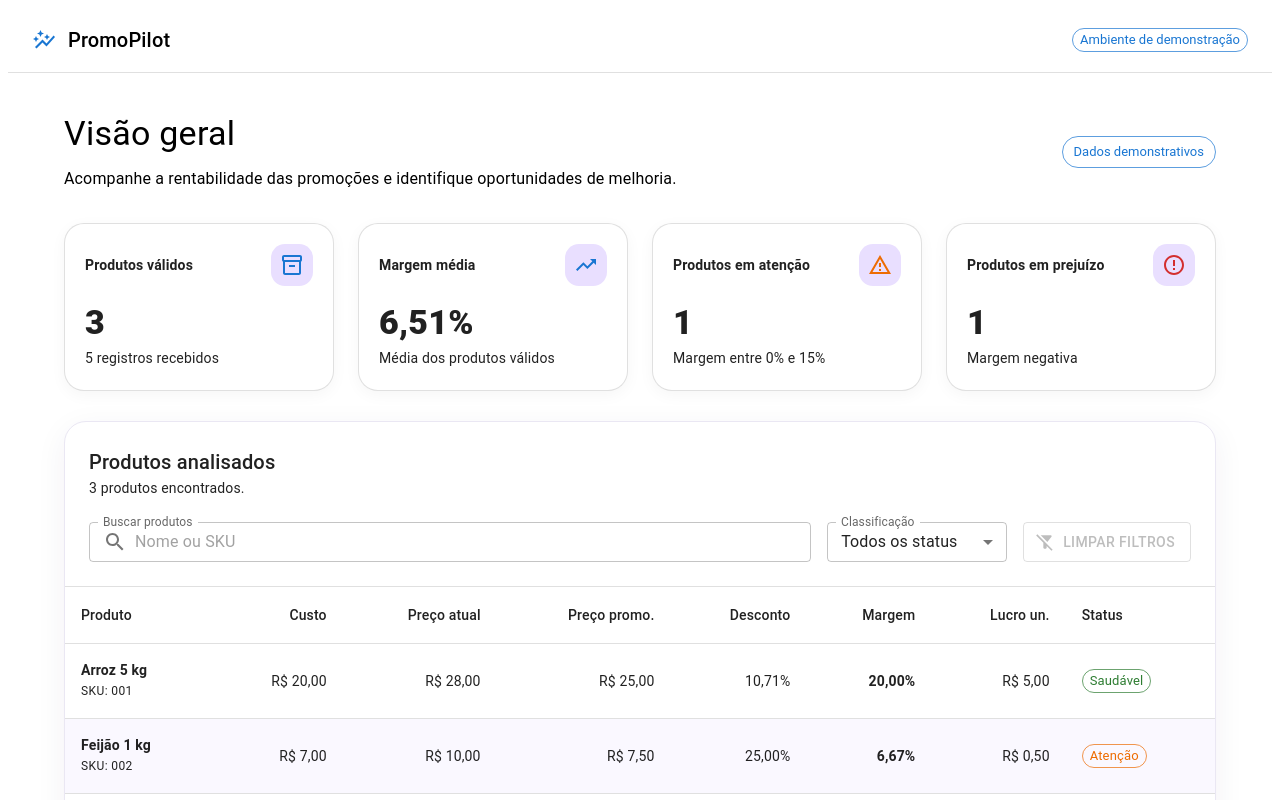
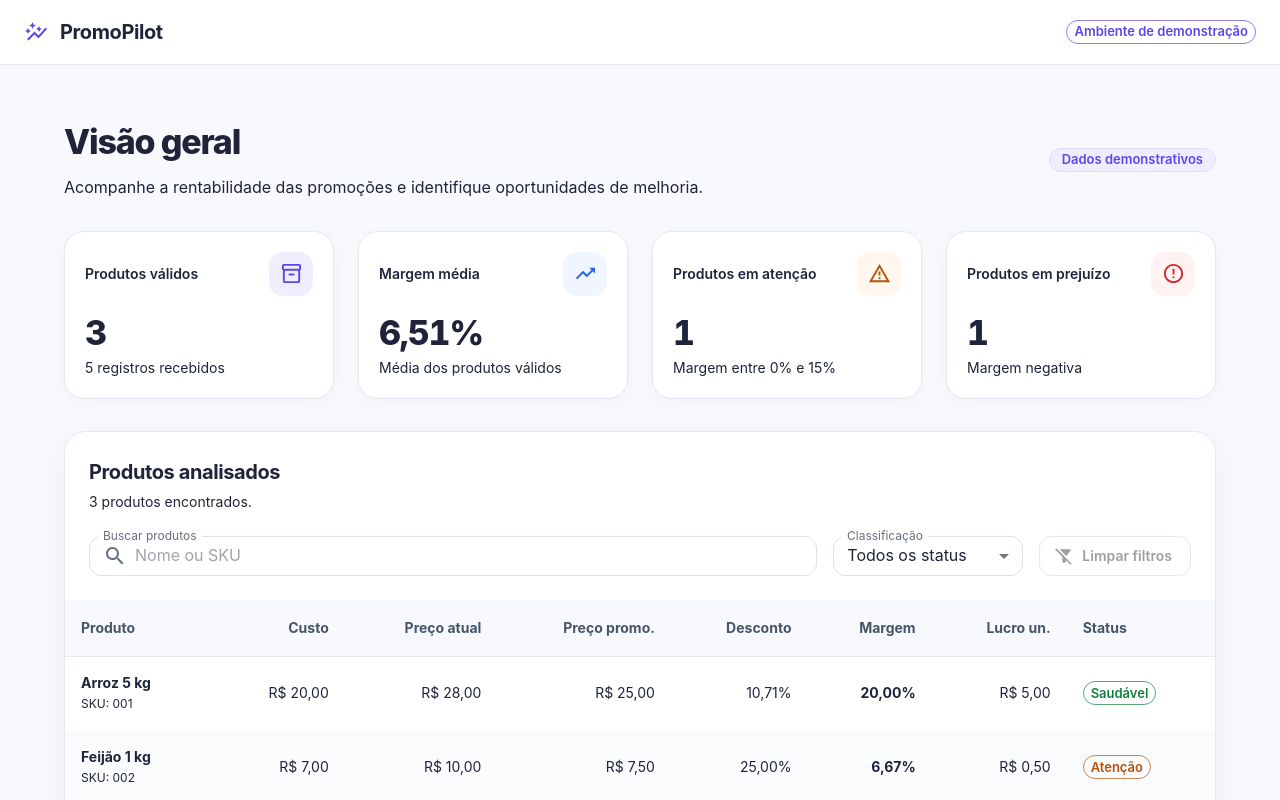
Before and after one commit to rebgois/promopilot, a React (Vite) app: page / in a window 1280 px wide. Shown: the top 800 px of the page. Built offline with nearby package versions, Linux system fonts and the light colour scheme.

Commit message:
style(dashboard): aprimora identidade visual e hierarquia dos indicadores

```diff
--- a/src/app/App.tsx
+++ b/src/app/App.tsx
@@ -4,26 +4,49 @@ import {
   Box,
   Chip,
   Container,
+  CssBaseline,
   Stack,
+  ThemeProvider,
   Toolbar,
   Typography,
 } from "@mui/material";
+
+import AutoGraphIcon from "@mui/icons-material/AutoGraph";
+
 import { Dashboard } from "../features/promotions/components/Dashboard";
-import AutoGraphIcon from "@mui/icons-material/AutoGraph";
+import { theme } from "./theme";
 
 export function App() {
   return (
-    <Box sx={{ minHeight: "100vh" }}>
+    <ThemeProvider theme={theme}>
+      <CssBaseline />
+
+      <Box
+        sx={{
+          minHeight: "100vh",
+          bgcolor: "background.default",
+        }}
+      >
         <AppBar
           position="static"
           color="inherit"
           elevation={0}
-        sx={{ borderBottom: 1, borderColor: "divider" }}
+          sx={{
+            bgcolor: "background.paper",
+            borderBottom: 1,
+            borderColor: "divider",
+          }}
         >
           <Toolbar>
-          <AutoGraphIcon color="primary" sx={{ mr: 1.5 }} />
+            <AutoGraphIcon
+              color="primary"
+              sx={{ mr: 1.5 }}
+            />
 
-          <Typography variant="h6" sx={{ flexGrow: 1 }}>
+            <Typography
+              variant="h6"
+              sx={{ flexGrow: 1 }}
+            >
               PromoPilot
             </Typography>
 
@@ -36,12 +59,17 @@ export function App() {
           </Toolbar>
         </AppBar>
 
-      <Container maxWidth="lg" sx={{ py: 5 }}>
+        <Container
+          maxWidth="lg"
+          sx={{
+            py: { xs: 3, md: 5 },
+          }}
+        >
           <Stack spacing={3}>
             <Dashboard />
-
           </Stack>
         </Container>
       </Box>
+    </ThemeProvider>
   );
 }
--- a/src/app/theme.ts
+++ b/src/app/theme.ts
@@ -1,35 +1,36 @@
 
 import { alpha, createTheme } from "@mui/material/styles";
 
-const primary = "#5B21D8";
+const primary = "#6045E8";
 
 export const theme = createTheme({
   palette: {
     mode: "light",
     primary: {
       main: primary,
-      light: "#8B5CF6",
-      dark: "#4C1D95",
+      light: "#8B78F5",
+      dark: "#4931C4",
     },
     background: {
-      default: "#F8F7FF",
+      default: "#F8F9FC",
       paper: "#FFFFFF",
     },
     text: {
-      primary: "#17132B",
-      secondary: "#69647E",
+      primary: "#20243A",
+      secondary: "#647084",
     },
     success: {
       main: "#15803D",
     },
     warning: {
-      main: "#D97706",
+      main: "#B45309",
     },
     error: {
       main: "#DC2626",
     },
-    divider: "#EAE7F3",
+    divider: "#E6E8EF",
   },
+
   typography: {
     fontFamily: '"Inter", "Roboto", sans-serif',
     h4: {
@@ -45,28 +46,41 @@ export const theme = createTheme({
       fontWeight: 600,
     },
   },
+
   shape: {
-    borderRadius: 16,
+    borderRadius: 14,
   },
+
   components: {
     MuiCssBaseline: {
       styleOverrides: {
+        html: {
+          minHeight: "100%",
+          backgroundColor: "#F8F9FC",
+        },
         body: {
-          backgroundColor: "#F8F7FF",
+          minHeight: "100vh",
+          margin: 0,
+          backgroundColor: "#F8F9FC",
+        },
+        "#root": {
+          minHeight: "100vh",
         },
       },
     },
+
     MuiPaper: {
       styleOverrides: {
         root: {
           backgroundImage: "none",
         },
         outlined: {
-          borderColor: "#EAE7F3",
+          borderColor: "#E6E8EF",
           borderRadius: 20,
         },
       },
     },
+
     MuiCard: {
       styleOverrides: {
         root: {
@@ -74,15 +88,17 @@ export const theme = createTheme({
         },
       },
     },
+
     MuiButton: {
       styleOverrides: {
         root: {
           borderRadius: 12,
           paddingInline: 18,
+          minHeight: 40,
           boxShadow: "none",
         },
         outlined: {
-          borderColor: alpha(primary, 0.3),
+          borderColor: "#D8DCE7",
           "&:hover": {
             borderColor: primary,
             backgroundColor: alpha(primary, 0.04),
@@ -90,20 +106,22 @@ export const theme = createTheme({
         },
       },
     },
+
     MuiOutlinedInput: {
       styleOverrides: {
         root: {
           borderRadius: 12,
           backgroundColor: "#FFFFFF",
           "& .MuiOutlinedInput-notchedOutline": {
-            borderColor: "#E1DDED",
+            borderColor: "#DDE1EA",
           },
           "&:hover .MuiOutlinedInput-notchedOutline": {
-            borderColor: "#A78BFA",
+            borderColor: "#A99CF5",
           },
         },
       },
     },
+
     MuiChip: {
       styleOverrides: {
         root: {
@@ -112,27 +130,30 @@ export const theme = createTheme({
         },
       },
     },
+
     MuiTableHead: {
       styleOverrides: {
         root: {
-          backgroundColor: "#F3EFFF",
+          backgroundColor: "#F8F9FC",
         },
       },
     },
+
     MuiTableCell: {
       styleOverrides: {
         head: {
-          color: "#30265A",
+          color: "#475569",
           fontWeight: 700,
-          borderBottom: "1px solid #EAE7F3",
+          borderBottom: "1px solid #E6E8EF",
         },
       },
     },
+
     MuiTableRow: {
       styleOverrides: {
         root: {
           "&.MuiTableRow-hover:hover": {
-            backgroundColor: "#F5F1FF",
+            backgroundColor: "#F5F6FA",
           },
         },
       },
--- a/src/features/promotions/components/Dashboard.tsx
+++ b/src/features/promotions/components/Dashboard.tsx
@@ -12,10 +12,11 @@ import Inventory2OutlinedIcon from "@mui/icons-material/Inventory2Outlined";
 import TrendingUpOutlinedIcon from "@mui/icons-material/TrendingUpOutlined";
 import WarningAmberOutlinedIcon from "@mui/icons-material/WarningAmberOutlined";
 import ErrorOutlineOutlinedIcon from "@mui/icons-material/ErrorOutlineOutlined";
-import { usePromotionFiltersStore } from "../store/src/features/promotions/store/usePromotionFiltersStore";
+
 import products from "../data/products.json";
 import { analyzePromotions } from "../domain/analyzePromotions";
 import { formatPercentage } from "../utils/formatters";
+import { usePromotionFiltersStore } from "../store/src/features/promotions/store/usePromotionFiltersStore";
 
 import { MetricCard } from "./MetricCard";
 import { PromotionsTable } from "./PromotionsTable";
@@ -39,7 +40,6 @@ export function Dashboard() {
       ? "—"
       : formatPercentage(summary.averageMargin);
 
-  // Estado compartilhado com o assistente
   const search = usePromotionFiltersStore(
     (state) => state.search,
   );
@@ -48,7 +48,6 @@ export function Dashboard() {
     (state) => state.statusFilter,
   );
 
-  // Ações para atualizar os filtros
   const setSearch = usePromotionFiltersStore(
     (state) => state.setSearch,
   );
@@ -61,7 +60,6 @@ export function Dashboard() {
     (state) => state.clearFilters,
   );
 
-  // Filtragem dos produtos analisados
   const filteredProducts = useMemo(() => {
     const normalizedSearch = search
       .trim()
@@ -86,25 +84,31 @@ export function Dashboard() {
 
   return (
     <Stack spacing={4}>
-      {/* Cabeçalho do dashboard */}
-      <Box>
       <Stack
         direction={{ xs: "column", sm: "row" }}
         spacing={2}
         sx={{
-            justifyContent: "space-between",
           alignItems: {
             xs: "flex-start",
             sm: "center",
           },
+          justifyContent: "space-between",
+          pt: { xs: 1, md: 2 },
         }}
       >
         <Box>
-            <Typography variant="h4" gutterBottom>
+          <Typography
+            variant="h4"
+            component="h1"
+            gutterBottom
+          >
             Visão geral
           </Typography>
 
-            <Typography color="text.secondary">
+          <Typography
+            variant="body1"
+            color="text.secondary"
+          >
             Acompanhe a rentabilidade das promoções
             e identifique oportunidades de melhoria.
           </Typography>
@@ -112,13 +116,17 @@ export function Dashboard() {
 
         <Chip
           label="Dados demonstrativos"
-            variant="outlined"
-            color="primary"
+          size="small"
+          sx={{
+            bgcolor: "#F0EDFF",
+            color: "#6045E8",
+            fontWeight: 600,
+            border: "1px solid #E3DCFF",
+            px: 0.5,
+          }}
         />
       </Stack>
-      </Box>
 
-      {/* Indicadores comerciais */}
       <Box
         sx={{
           display: "grid",
@@ -134,40 +142,35 @@ export function Dashboard() {
           title="Produtos válidos"
           value={summary.valid}
           description={`${summary.total} registros recebidos`}
-          icon={
-            <Inventory2OutlinedIcon color="primary" />
-          }
+          tone="purple"
+          icon={<Inventory2OutlinedIcon />}
         />
 
         <MetricCard
           title="Margem média"
           value={averageMargin}
           description="Média dos produtos válidos"
-          icon={
-            <TrendingUpOutlinedIcon color="primary" />
-          }
+          tone="blue"
+          icon={<TrendingUpOutlinedIcon />}
         />
 
         <MetricCard
           title="Produtos em atenção"
           value={summary.warning}
           description="Margem entre 0% e 15%"
-          icon={
-            <WarningAmberOutlinedIcon color="warning" />
-          }
+          tone="orange"
+          icon={<WarningAmberOutlinedIcon />}
         />
 
         <MetricCard
           title="Produtos em prejuízo"
           value={summary.loss}
           description="Margem negativa"
-          icon={
-            <ErrorOutlineOutlinedIcon color="error" />
-          }
+          tone="red"
+          icon={<ErrorOutlineOutlinedIcon />}
         />
       </Box>
 
-      {/* Tabela de produtos analisados */}
       <PromotionsTable
         products={filteredProducts}
         search={search}
@@ -177,12 +180,10 @@ export function Dashboard() {
         onClearFilters={clearFilters}
       />
 
-      {/* Registros inválidos */}
       <InvalidPromotions
         products={analysis.invalidProducts}
       />
 
-      {/* Assistente comercial */}
       <Suspense fallback={null}>
         <AssistantChat />
       </Suspense>
--- a/src/features/promotions/components/MetricCard.tsx
+++ b/src/features/promotions/components/MetricCard.tsx
@@ -21,36 +21,26 @@ interface MetricCardProps {
 
 const toneStyles = {
   purple: {
-    background: "#F4EFFF",
-    border: "#DDD0FF",
-    icon: "#5B21D8",
-    iconBackground: "#E9DFFF",
+    color: "#6045E8",
+    background: "#F0EDFF",
   },
   blue: {
+    color: "#2563EB",
     background: "#EFF6FF",
-    border: "#CFE3FF",
-    icon: "#2563EB",
-    iconBackground: "#DBEAFE",
   },
   orange: {
+    color: "#B45309",
     background: "#FFF7ED",
-    border: "#FED7AA",
-    icon: "#EA580C",
-    iconBackground: "#FFEDD5",
   },
   red: {
-    background: "#FFF1F2",
-    border: "#FECDD3",
-    icon: "#DC2626",
-    iconBackground: "#FFE4E6",
+    color: "#DC2626",
+    background: "#FEF2F2",
   },
 } satisfies Record<
   MetricTone,
   {
+    color: string;
     background: string;
-    border: string;
-    icon: string;
-    iconBackground: string;
   }
 >;
 
@@ -64,35 +54,42 @@ export function MetricCard({
   const colors = toneStyles[tone];
 
   return (
-
     <Card
       variant="outlined"
       sx={{
         height: "100%",
         borderRadius: "20px",
-    overflow: "hidden",
-    border: "1px solid",
+        backgroundColor: "background.paper",
+        backgroundImage: "none",
         borderColor: "divider",
-    boxShadow: "0 4px 16px rgba(0, 0, 0, 0.04)",
+        boxShadow: "0 4px 18px rgba(32, 36, 58, 0.035)",
+        transition:
+          "transform 180ms ease, box-shadow 180ms ease",
+        "&:hover": {
+          transform: "translateY(-3px)",
+          boxShadow: "0 12px 28px rgba(32, 36, 58, 0.08)",
+        },
       }}
     >
-
-      <CardContent sx={{ p: 2.5, "&:last-child": { pb: 2.5 } }}>
+      <CardContent
+        sx={{
+          p: 2.5,
+          "&:last-child": { pb: 2.5 },
+        }}
+      >
         <Stack spacing={2}>
           <Stack
             direction="row"
+            spacing={1}
             sx={{
               alignItems: "center",
               justifyContent: "space-between",
             }}
-            spacing={1}
           >
             <Typography
               variant="body2"
-              sx={{
-                color: "text.primary",
-                fontWeight: 700,
-              }}
+              color="text.secondary"
+              sx={{ fontWeight: 600 }}
             >
               {title}
             </Typography>
@@ -100,17 +97,17 @@ export function MetricCard({
             {icon && (
               <Box
                 sx={{
-                  width: 42,
-                  height: 42,
+                  width: 44,
+                  height: 44,
                   flexShrink: 0,
                   borderRadius: "14px",
                   display: "flex",
                   alignItems: "center",
                   justifyContent: "center",
-                  color: colors.icon,
-                  backgroundColor: colors.iconBackground,
+                  color: colors.color,
+                  backgroundColor: colors.background,
                   "& svg": {
-                    fontSize: 24,
+                    fontSize: 23,
                   },
                 }}
               >
@@ -123,9 +120,10 @@ export function MetricCard({
             <Typography
               variant="h4"
               sx={{
+                color: "text.primary",
                 fontWeight: 800,
-                color: "text.primary",
                 mb: 0.5,
+                fontVariantNumeric: "tabular-nums",
               }}
             >
               {value}
--- a/src/features/promotions/components/PromotionsFilters.tsx
+++ b/src/features/promotions/components/PromotionsFilters.tsx
@@ -34,10 +34,10 @@ export function PromotionsFilters({
 
   return (
     <Stack
+      component="section"
+      aria-label="Filtros de produtos"
       direction={{ xs: "column", md: "row" }}
       spacing={2}
-      component="section"
-      aria-label="Filtros de produtos"
       sx={{
         alignItems: {
           xs: "stretch",
@@ -63,12 +63,18 @@ export function PromotionsFilters({
               <InputAdornment position="start">
                 <SearchIcon
                   aria-hidden="true"
+                  sx={{ color: "text.secondary" }}
                 />
               </InputAdornment>
             ),
           },
         }}
-        sx={{ flex: 1 }}
+        sx={{
+          flex: 1,
+          "& .MuiOutlinedInput-root": {
+            borderRadius: "12px",
+          },
+        }}
       />
 
       <TextField
@@ -81,14 +87,11 @@ export function PromotionsFilters({
             event.target.value as StatusFilter,
           )
         }
-        slotProps={{
-          select: {
-            "aria-label":
-              "Filtrar produtos por classificação",
+        sx={{
+          minWidth: { md: 190 },
+          "& .MuiOutlinedInput-root": {
+            borderRadius: "12px",
           },
-        }}
-        sx={{
-          minWidth: { md: 180 },
         }}
       >
         <MenuItem value="all">
@@ -114,6 +117,11 @@ export function PromotionsFilters({
         sx={{
           minHeight: 40,
           whiteSpace: "nowrap",
+          borderRadius: "12px",
+          "&.Mui-disabled": {
+            borderColor: "divider",
+            color: "text.disabled",
+          },
         }}
       >
         Limpar filtros
--- a/src/features/promotions/components/PromotionsTable.tsx
+++ b/src/features/promotions/components/PromotionsTable.tsx
@@ -61,8 +61,8 @@ export function PromotionsTable({
       sx={{
         overflow: "hidden",
         borderRadius: "22px",
-    borderColor: "#EAE7F3",
-    boxShadow: "0 8px 32px rgba(45, 30, 90, 0.06)",
+        borderColor: "divider",
+        boxShadow: "0 8px 32px rgba(32, 36, 58, 0.045)",
       }}
     >
       <Box sx={{ p: { xs: 2, sm: 3 } }}>
@@ -82,6 +82,7 @@ export function PromotionsTable({
               role="status"
               aria-live="polite"
               aria-atomic="true"
+              sx={{ mt: 0.5 }}
             >
               {productsCount}
             </Typography>
@@ -103,18 +104,18 @@ export function PromotionsTable({
           sx={{
             px: 3,
             py: 7,
+            borderTop: 1,
+            borderColor: "divider",
             display: "flex",
             flexDirection: "column",
             alignItems: "center",
             textAlign: "center",
             gap: 2,
-            borderTop: 1,
-            borderColor: "divider",
           }}
         >
           <SearchOffOutlinedIcon
             sx={{
-              fontSize: 48,
+              fontSize: 44,
               color: "text.disabled",
             }}
           />
@@ -122,7 +123,7 @@ export function PromotionsTable({
           <Box>
             <Typography
               variant="subtitle1"
-              sx={{ fontWeight: 600 }}
+              sx={{ fontWeight: 700 }}
               gutterBottom
             >
               Nenhum produto encontrado
@@ -150,13 +151,7 @@ export function PromotionsTable({
         </Box>
       ) : (
         <>
-          <TableContainer
-            sx={{
-              overflowX: "auto",
-              borderTop: 1,
-              borderColor: "divider",
-            }}
-          >
+          <TableContainer sx={{ overflowX: "auto" }}>
             <Table
               aria-labelledby="promotions-table-title"
               size="small"
@@ -166,18 +161,16 @@ export function PromotionsTable({
                   py: 2,
                 },
                 "& .MuiTableBody-root .MuiTableRow-root:nth-of-type(even)": {
-                  backgroundColor: "#FAF8FF",
+                  backgroundColor: "#FAFBFD",
                 },
                 "& .MuiTableBody-root .MuiTableRow-root:hover": {
-                  backgroundColor: "#F3EFFF",
+                  backgroundColor: "#F3F4F8",
                 },
               }}
             >
               <TableHead>
                 <TableRow>
-                  <TableCell scope="col">
-                    Produto
-                  </TableCell>
+                  <TableCell scope="col">Produto</TableCell>
                   <TableCell scope="col" align="right">
                     Custo
                   </TableCell>
@@ -196,30 +189,20 @@ export function PromotionsTable({
                   <TableCell scope="col" align="right">
                     Lucro un.
                   </TableCell>
-                  <TableCell scope="col">
-                    Status
-                  </TableCell>
+                  <TableCell scope="col">Status</TableCell>
                 </TableRow>
               </TableHead>
 
               <TableBody>
                 {products.map((product) => (
-                  <TableRow
-                    hover
-                    key={product.sku}
-                    sx={{
-                      "&:last-child td, &:last-child th": {
-                        borderBottom: 0,
-                      },
-                    }}
-                  >
+                  <TableRow hover key={product.sku}>
                     <TableCell
                       component="th"
                       scope="row"
                     >
                       <Typography
                         variant="body2"
-                        sx={{ fontWeight: 600 }}
+                        sx={{ fontWeight: 700 }}
                       >
                         {product.nome}
                       </Typography>
@@ -255,7 +238,7 @@ export function PromotionsTable({
                     <TableCell align="right">
                       <Typography
                         variant="body2"
-                        sx={{ fontWeight: 600 }}
+                        sx={{ fontWeight: 700 }}
                         color={
                           product.marginPercentage < 0
                             ? "error.main"
@@ -269,9 +252,20 @@ export function PromotionsTable({
                     </TableCell>
 
                     <TableCell align="right">
-                      {formatCurrency(
-                        product.unitProfit,
-                      )}
+                      <Typography
+                        variant="body2"
+                        color={
+                          product.unitProfit < 0
+                            ? "error.main"
+                            : "text.primary"
+                        }
+                        sx={{
+                          fontWeight:
+                            product.unitProfit < 0 ? 700 : 400,
+                        }}
+                      >
+                        {formatCurrency(product.unitProfit)}
+                      </Typography>
                     </TableCell>
 
                     <TableCell>
@@ -289,7 +283,7 @@ export function PromotionsTable({
             sx={{
               display: { xs: "block", md: "none" },
               px: 2,
-              py: 1,
+              py: 1.5,
               textAlign: "center",
               borderTop: 1,
               borderColor: "divider",
@@ -299,8 +293,8 @@ export function PromotionsTable({
               variant="caption"
               color="text.secondary"
             >
-              Deslize a tabela horizontalmente para
-              visualizar todas as colunas.
+              Deslize horizontalmente para visualizar
+              todas as colunas.
             </Typography>
           </Box>
         </>
```
Lines whose indentation alone changed are shown as unchanged.
